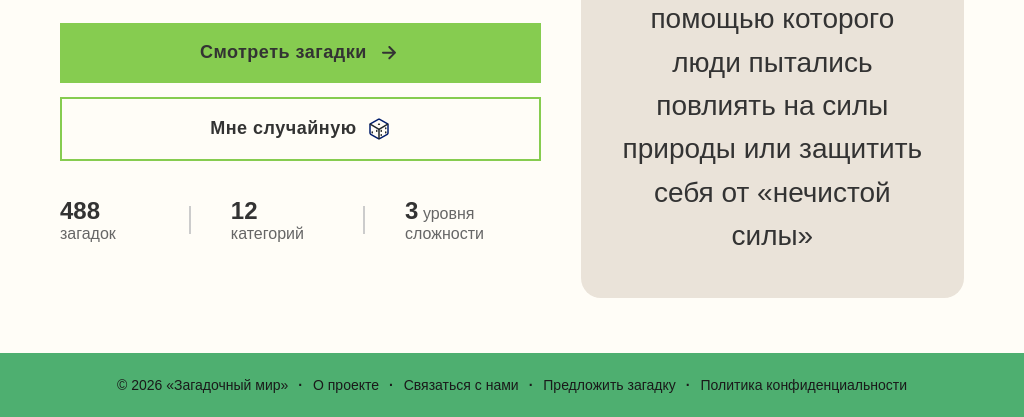
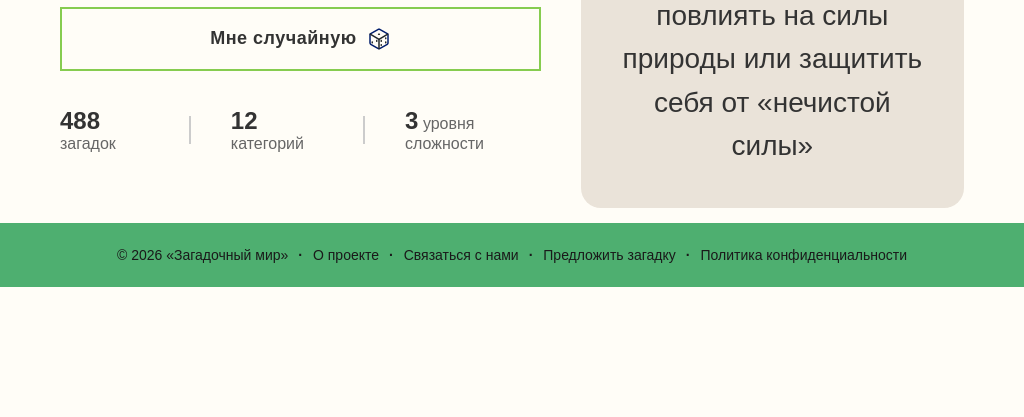
Before and after one commit to Geroshold/Web, a plain HTML site: page index.html in a window 1024 px wide. Shown: the part 533-950 px from the top of the page. After the commit the page ends 820 px from the top, so only its background shows below. Drawn offline with Linux system fonts and the light colour scheme.

Commit message:
fix: удаление повторения main-section

```diff
--- a/css/adaptive_tablet_horizontal.css
+++ b/css/adaptive_tablet_horizontal.css
@@ -46,10 +46,6 @@
     padding: 14px 28px;
     font-size: 16px;
     font-weight: 700;
-  }
-
-  .main-section {
-    padding: 100px 0 70px;
   }
 
   .main-content {
```
